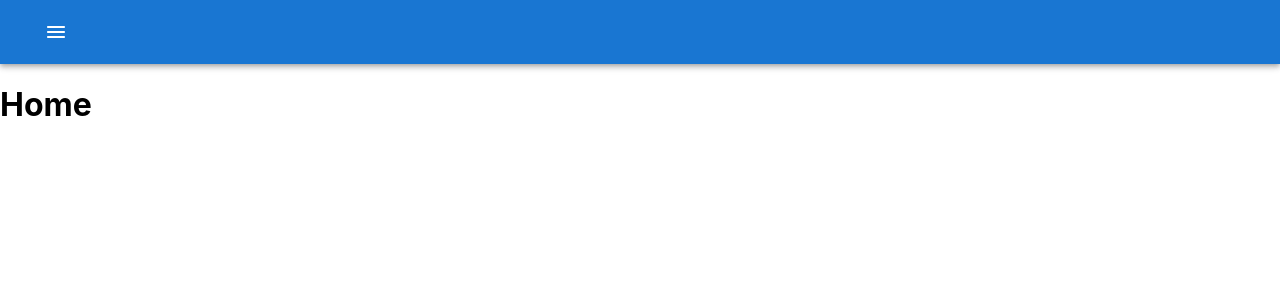
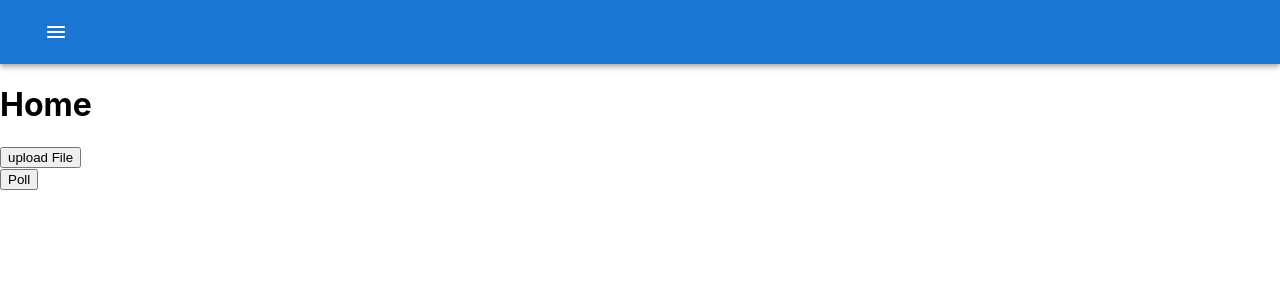
Before and after one commit to SourishMurthy1/SunHacks2021, a React (Create React App) app in the folder frontend/: page /home in a window 1280 px wide. Shown: the top 300 px of the page. Built offline with nearby package versions, Linux system fonts and the light colour scheme.

Commit message:
server commits

```diff
--- a/frontend/package.json
+++ b/frontend/package.json
@@ -8,13 +8,18 @@
     "@material-ui/core": "^4.12.3",
     "@material-ui/icons": "^4.11.2",
     "@mui/icons-material": "^5.0.1",
+    "@mui/material": "^5.0.2",
     "@testing-library/jest-dom": "^5.11.4",
     "@testing-library/react": "^11.1.0",
     "@testing-library/user-event": "^12.1.10",
+    "axios": "^0.22.0",
+    "fs": "0.0.1-security",
     "react": "^17.0.2",
     "react-dom": "^17.0.2",
+    "react-file-picker": "0.0.6",
     "react-router-dom": "^5.3.0",
     "react-scripts": "4.0.3",
+    "styled-components": "^5.3.1",
     "web-vitals": "^1.0.1"
   },
   "scripts": {
--- a/frontend/src/Screens/Home.jsx
+++ b/frontend/src/Screens/Home.jsx
@@ -1,11 +1,81 @@
-import React from 'react';
+import React, { useState } from "react";
+import styled from "styled-components";
+import { FilePicker } from 'react-file-picker'
+const https = require('https')
 
 const Home = (props) => {
-    return (
+
+    const transoptions = {
+        hostname: 'localhost',
+        port: 3003,
+        path: '/trans',
+        method: 'GET'
+      }
+
+      const polloptions = {
+        hostname: 'localhost',
+        port: 3003,
+        path: '/poll',
+        method: 'GET'
+      }
+
+    const addFile = () => {
+
+        // const req = https.request(transoptions, res => {
+        //   console.log(`statusCode: ${res.statusCode}`)
+
+        //   res.on('data', d => {
+        //     console.log(d)
+        //   })
+        // })
+
+        // req.on('error', error => {
+        //   console.error(error)
+        // })
+
+        // req.end()
+    }
+
+    const poll = () => {
+        // const req = https.request(polloptions, res => {
+        //     console.log(`statusCode: ${res.statusCode}`)
+
+        //     res.on('data', d => {
+        //       console.log(d)
+        //     })
+        //   })
+
+        //   req.on('error', error => {
+        //     console.error(error)
+        //   })
+
+        //   req.end()
+    }
+
+
+
+return (
+    <div>
+        <h1>Home</h1>
         <div>
-            <h1>Home</h1>
+            <button onClick={addFile}>upload File</button>
         </div>
-    );
+        <div>
+            <button onClick={poll}>Poll</button>
+        </div>
+        {/* <FilePicker
+            extensions={['mp3']}
+            onChange={FileObject => (console.log(FileObject))}
+            onError={errMsg => (console.log(errMsg))}
+                >
+                <button>
+                    Upload Mp3 file
+                </button>
+            </FilePicker> */}
+
+
+    </div>
+);
 }
 
 export default Home;
```
Also changed, not shown: 1 other file (tests, documents, lock files or other folders).
